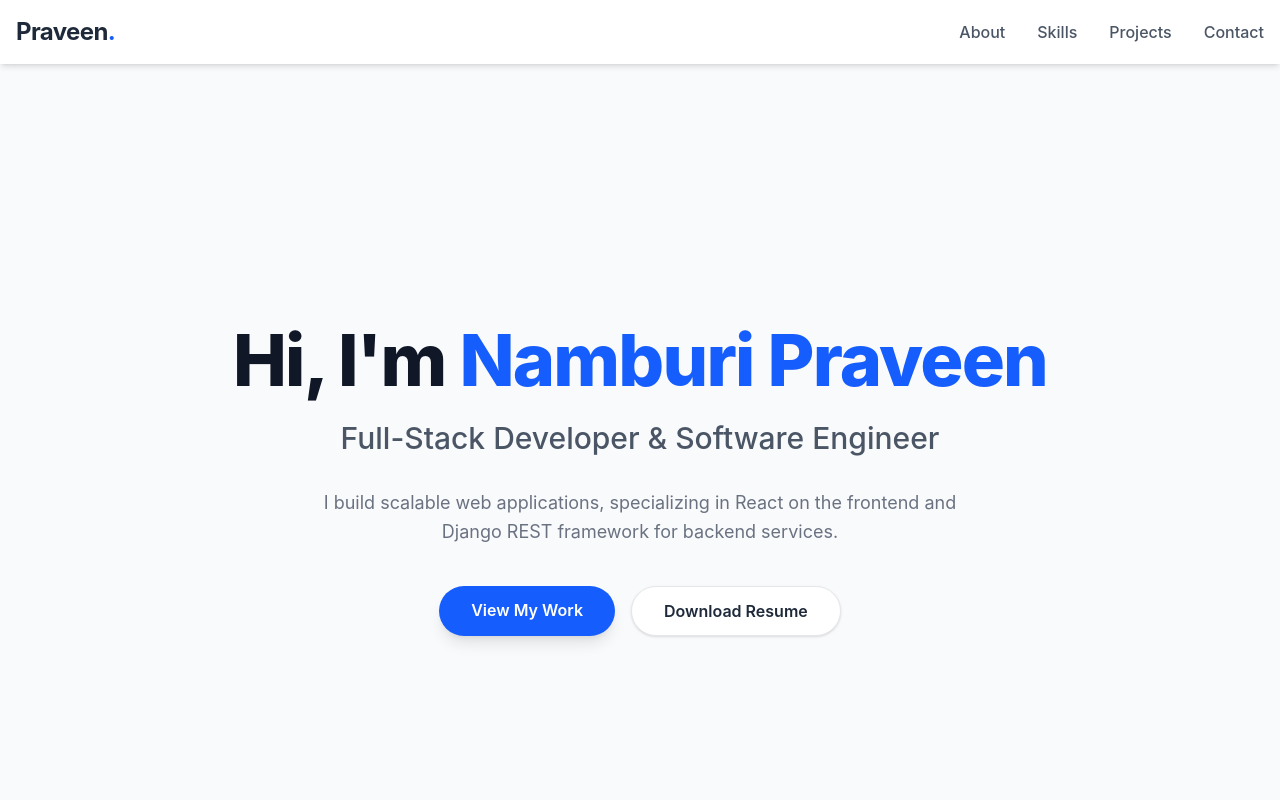
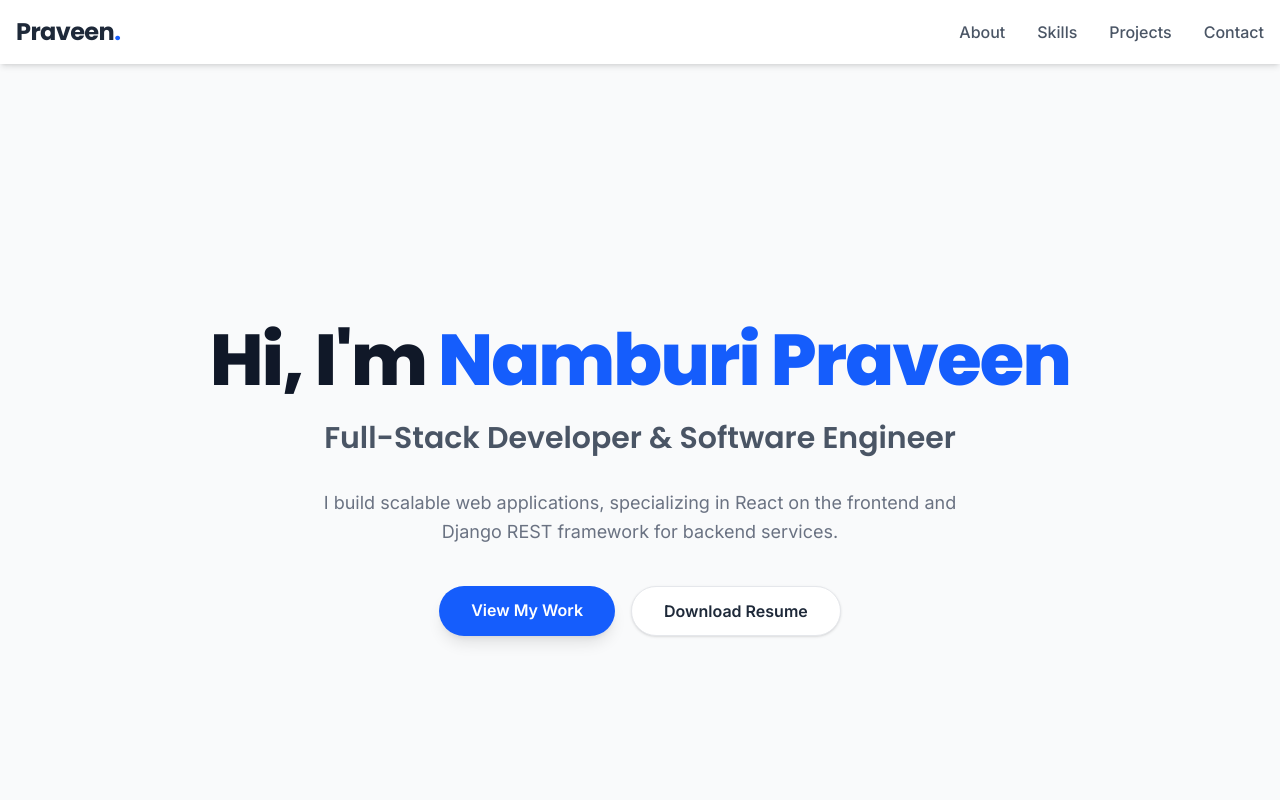
Before and after one commit to Satyanagapraveen/MY-Portfolio, a React (Vite) app: page / in a window 1280 px wide. Shown: the top 800 px of the page. Built offline with nearby package versions, Linux system fonts and the light colour scheme.

Commit message:
Add Footer component, update Navbar for mobile responsiveness, and enhance CSS with new font styles,added google fonts

```diff
--- a/src/App.jsx
+++ b/src/App.jsx
@@ -4,7 +4,7 @@ import About from './Components/Layout/Sections/About';
 import Skills from './Components/Layout/Sections/Skills';
 import Projects from './Components/Layout/Sections/Projects'
 import Contact from './Components/Layout/Sections/Contact';
-
+import Footer from './Components/Layout/Sections/Footer';
 export default function App() {
   return (
     <div className="min-h-screen bg-gray-50 pt-20">
@@ -17,7 +17,7 @@ export default function App() {
         <Projects/>
         <Contact/>
       </main>
-
+      <Footer />
     </div>
   );
 }
--- a/src/Components/Layout/Navbar.jsx
+++ b/src/Components/Layout/Navbar.jsx
@@ -1,17 +1,77 @@
+import { useState } from "react";
+
+const navLinks = [
+  { href: "#about", label: "About" },
+  { href: "#skills", label: "Skills" },
+  { href: "#projects", label: "Projects" },
+  { href: "#contact", label: "Contact" },
+];
+
 export default function Navbar() {
+  const [isOpen, setIsOpen] = useState(false);
+
+  const handleLinkClick = () => setIsOpen(false);
+
   return (
-    <nav className="fixed top-0 w-full bg-white shadow-md z-50">
+    <nav className="fixed top-0 w-full bg-white/95 backdrop-blur shadow-md z-50">
       <div className="max-w-7xl mx-auto px-4 py-4 flex justify-between items-center">
         <h1 className="text-2xl font-bold text-gray-800 tracking-tight">
           Praveen<span className="text-blue-600">.</span>
         </h1>
+
+        {/* Desktop nav */}
         <ul className="hidden md:flex space-x-8 text-gray-600 font-medium">
-  <li><a href="#about" className="hover:text-blue-600 transition-colors cursor-pointer">About</a></li>
-  <li><a href="#skills" className="hover:text-blue-600 transition-colors cursor-pointer">Skills</a></li>
-  <li><a href="#projects" className="hover:text-blue-600 transition-colors cursor-pointer">Projects</a></li>
-  <li><a href="#contact" className="hover:text-blue-600 transition-colors cursor-pointer">Contact</a></li>
-</ul>
+          {navLinks.map((item) => (
+            <li key={item.href}>
+              <a
+                href={item.href}
+                className="hover:text-blue-600 transition-colors cursor-pointer"
+              >
+                {item.label}
+              </a>
+            </li>
+          ))}
+        </ul>
+
+        {/* Mobile hamburger */}
+        <button
+          type="button"
+          className="md:hidden inline-flex items-center justify-center rounded-md p-2 text-gray-700 hover:bg-gray-100"
+          aria-label="Toggle navigation menu"
+          aria-expanded={isOpen}
+          onClick={() => setIsOpen((prev) => !prev)}
+        >
+          <span className="sr-only">Open main menu</span>
+          {isOpen ? (
+            <svg xmlns="http://www.w3.org/2000/svg" className="h-6 w-6" fill="none" viewBox="0 0 24 24" stroke="currentColor" strokeWidth={2}>
+              <path strokeLinecap="round" strokeLinejoin="round" d="M6 18L18 6M6 6l12 12" />
+            </svg>
+          ) : (
+            <svg xmlns="http://www.w3.org/2000/svg" className="h-6 w-6" fill="none" viewBox="0 0 24 24" stroke="currentColor" strokeWidth={2}>
+              <path strokeLinecap="round" strokeLinejoin="round" d="M4 6h16M4 12h16M4 18h16" />
+            </svg>
+          )}
+        </button>
       </div>
+
+      {/* Mobile dropdown */}
+      {isOpen && (
+        <div className="md:hidden border-t border-gray-200 bg-white">
+          <ul className="px-4 py-3 space-y-3 text-gray-700 font-medium">
+            {navLinks.map((item) => (
+              <li key={item.href}>
+                <a
+                  href={item.href}
+                  onClick={handleLinkClick}
+                  className="block py-1 hover:text-blue-600 transition-colors"
+                >
+                  {item.label}
+                </a>
+              </li>
+            ))}
+          </ul>
+        </div>
+      )}
     </nav>
   );
 }
--- /dev/null
+++ b/src/Components/Layout/Sections/Footer.jsx
@@ -0,0 +1,10 @@
+export default function Footer() {
+    return (
+      <footer className="bg-gray-900 text-gray-300 py-6 px-4">
+        <div className="max-w-7xl mx-auto flex flex-col sm:flex-row items-center justify-between gap-3 text-sm">
+          <p>© {new Date().getFullYear()} Namburi Praveen. All rights reserved.</p>
+          <p className="text-gray-400">Built with React, Tailwind CSS, and Framer Motion.</p>
+        </div>
+      </footer>
+    );
+  }
--- a/src/data/projectsData.js
+++ b/src/data/projectsData.js
@@ -10,7 +10,7 @@ export const projectsData = [
     title: "Multimodal RAG System for Document and Image Analysis",
     description: "An advanced retrieval-augmented generation system utilizing CLIP and ChromaDB to process and query complex multimodal datasets effectively.",
     techStack: ["Gemini", "ChromaDB", "CLIP", "Python"],
-    githubLink: "https://github.com/Satyanagapraveen/multitenant-saas-platform-23A91A12A5",
+    githubLink: "https://github.com/Satyanagapraveen/Multimodal-RAG-System-for-Document-and-Image-Analysis",
     liveLink: "#"
   },
   {
--- a/src/index.css
+++ b/src/index.css
@@ -1,7 +1,19 @@
+@import url("https://fonts.googleapis.com/css2?family=Poppins:wght@600;700;800&family=Inter:wght@400;500;600;700&display=swap");
 @import "tailwindcss";
+
 html {
   scroll-behavior: smooth;
 }
+
+body {
+  font-family: "Inter", sans-serif;
+  color: #111827;
+}
+
+h1, h2, h3, h4, h5, h6 {
+  font-family: "Poppins", sans-serif;
+}
+
 @media (prefers-reduced-motion: reduce) {
   *, *::before, *::after {
     animation-duration: 0.01ms !important;
```
Also changed, not shown: 1 other file (tests, documents, lock files or other folders).
